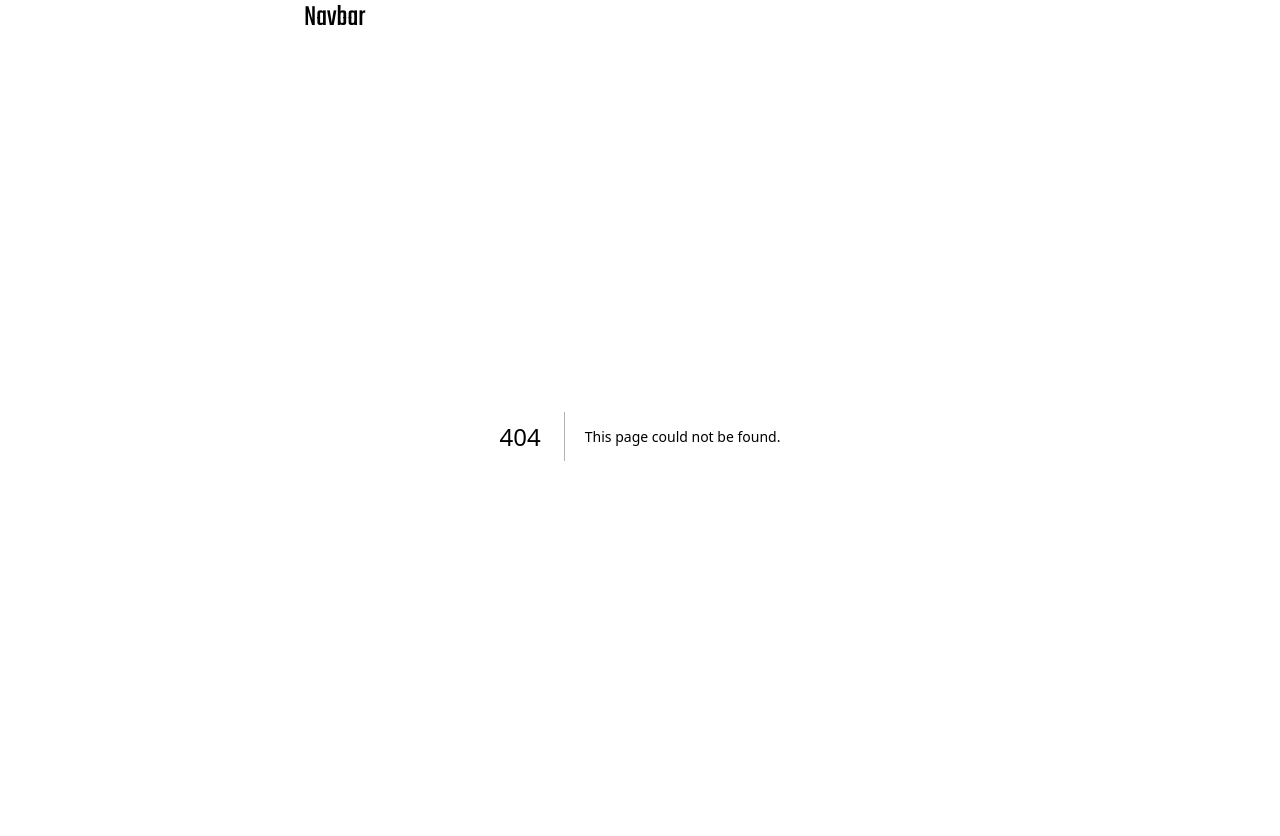
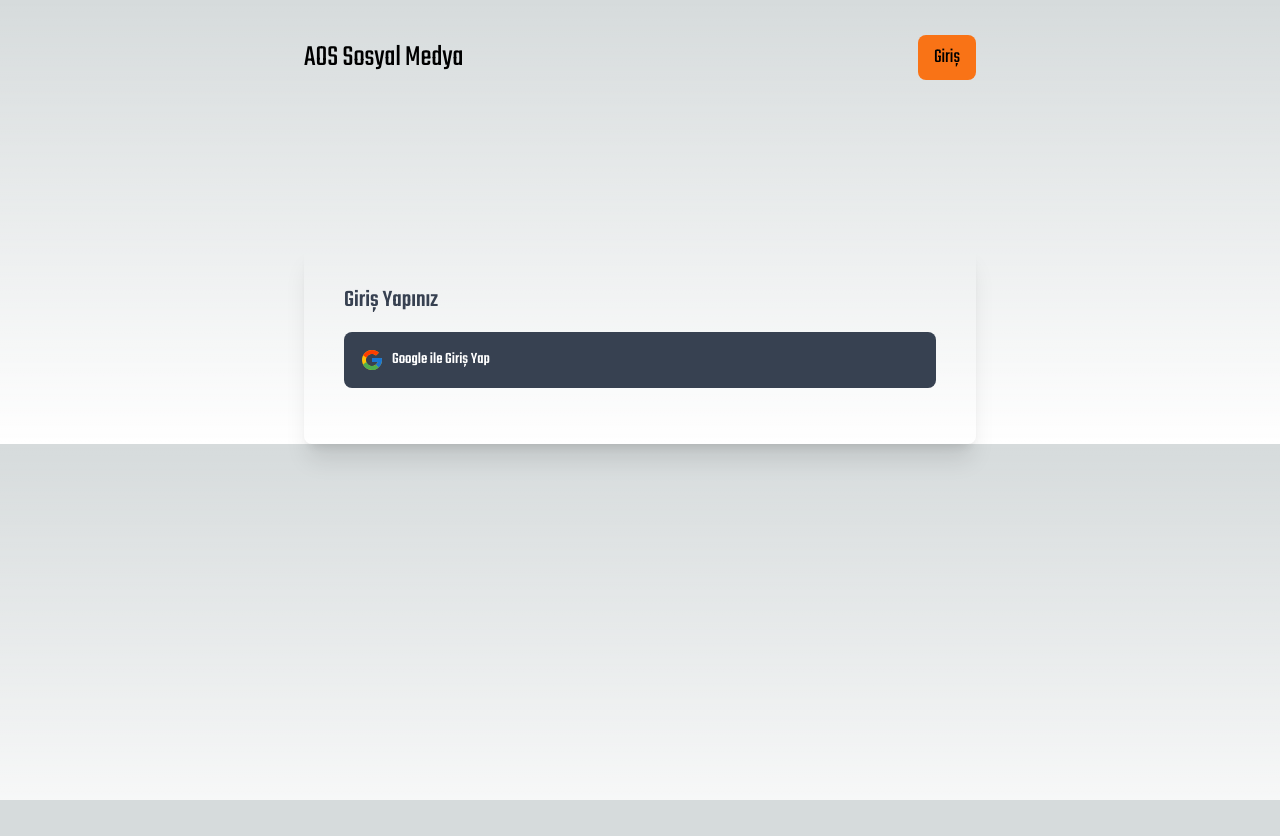
Before and after one commit to unique-tutorials/next-firebase, a Next.js app: page /auth/login in a window 1280 px wide. Before the commit this address had no page. After the commit the page ends 800 px from the top, so only its background shows below. Built offline with nearby package versions, Linux system fonts and the light colour scheme.

Commit message:
Creating the login page

```diff
--- a/components/Navbar.js
+++ b/components/Navbar.js
@@ -1,8 +1,20 @@
+import Link from "next/link";
+
 const Navbar = () => {
     return (
-        <div className="text-3xl">
-            Navbar
-        </div>
+        <nav className="flex justify-between items-center py-10">
+            <Link href="/">
+                <button className="text-3xl">
+                    AOS Sosyal Medya
+                </button>
+            </Link>
+            <ul>
+                <Link href={"/auth/login"} legacyBehavior>
+                    <a className="text-xl font-small py-2 bg-orange-500 px-4 rounded-lg">Giriş</a>
+                </Link>
+            </ul>
+
+        </nav>
     );
 }
 
--- /dev/null
+++ b/pages/auth/login.js
@@ -0,0 +1,15 @@
+import { FcGoogle } from "react-icons/fc"
+const Login = () => {
+    return (
+        <div className="shadow-xl mt-32 p-10 text-gray-700 rounded-lg">
+            <h2 className="text-2xl font-medium">Giriş Yapınız</h2>
+            <div className="py-4">
+                <button className="text-white bg-gray-700 w-full font-medium rounded-lg flex align-middle p-4 gap-2">
+                    <FcGoogle className="text-2xl" /> Google ile Giriş Yap
+                </button>
+            </div>
+        </div>
+    );
+}
+
+export default Login;
```
Also changed, not shown: package.json (+6 -4 lines), utils/firebase.js (added, +17 -0 lines), 1 other file (tests, documents, lock files or other folders).
